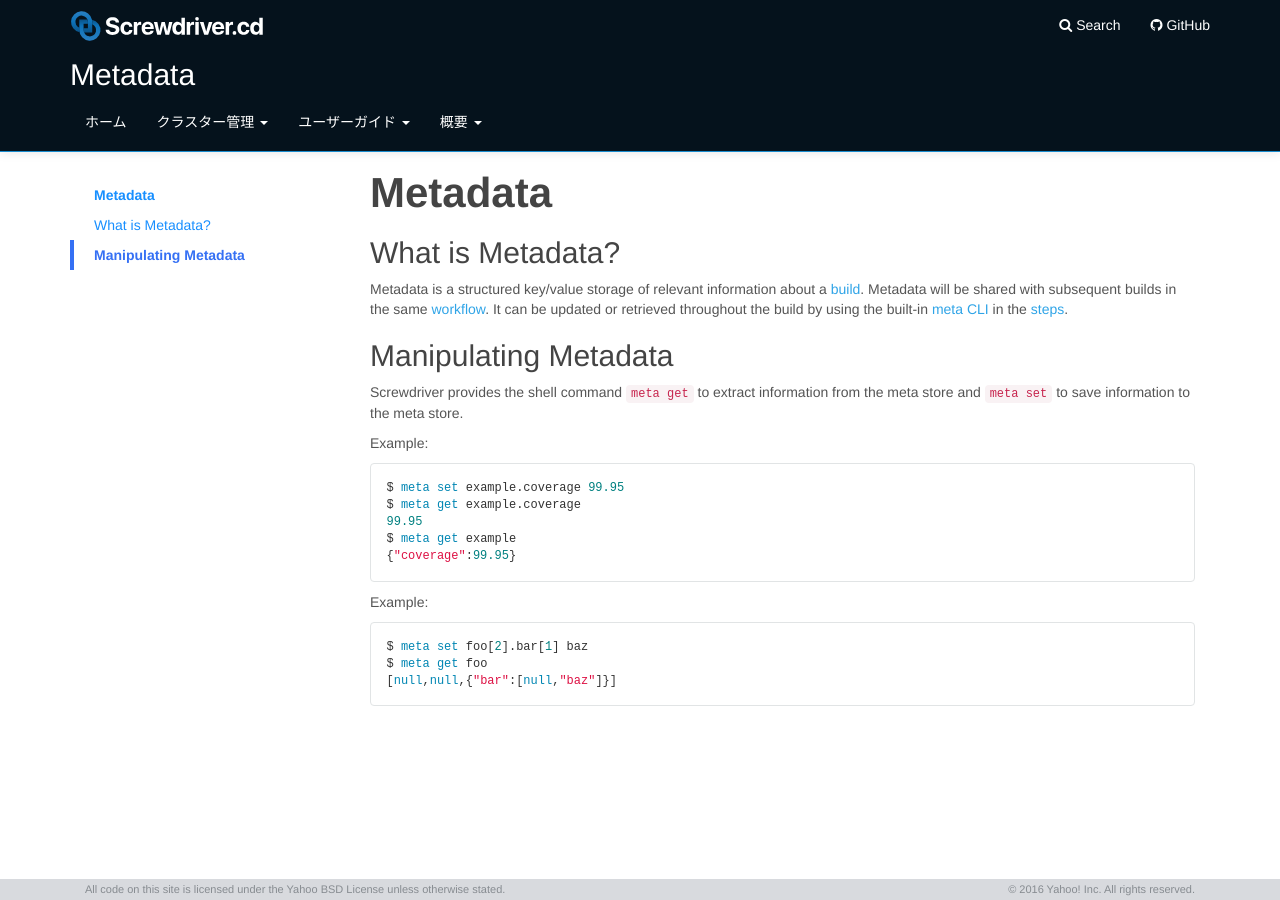
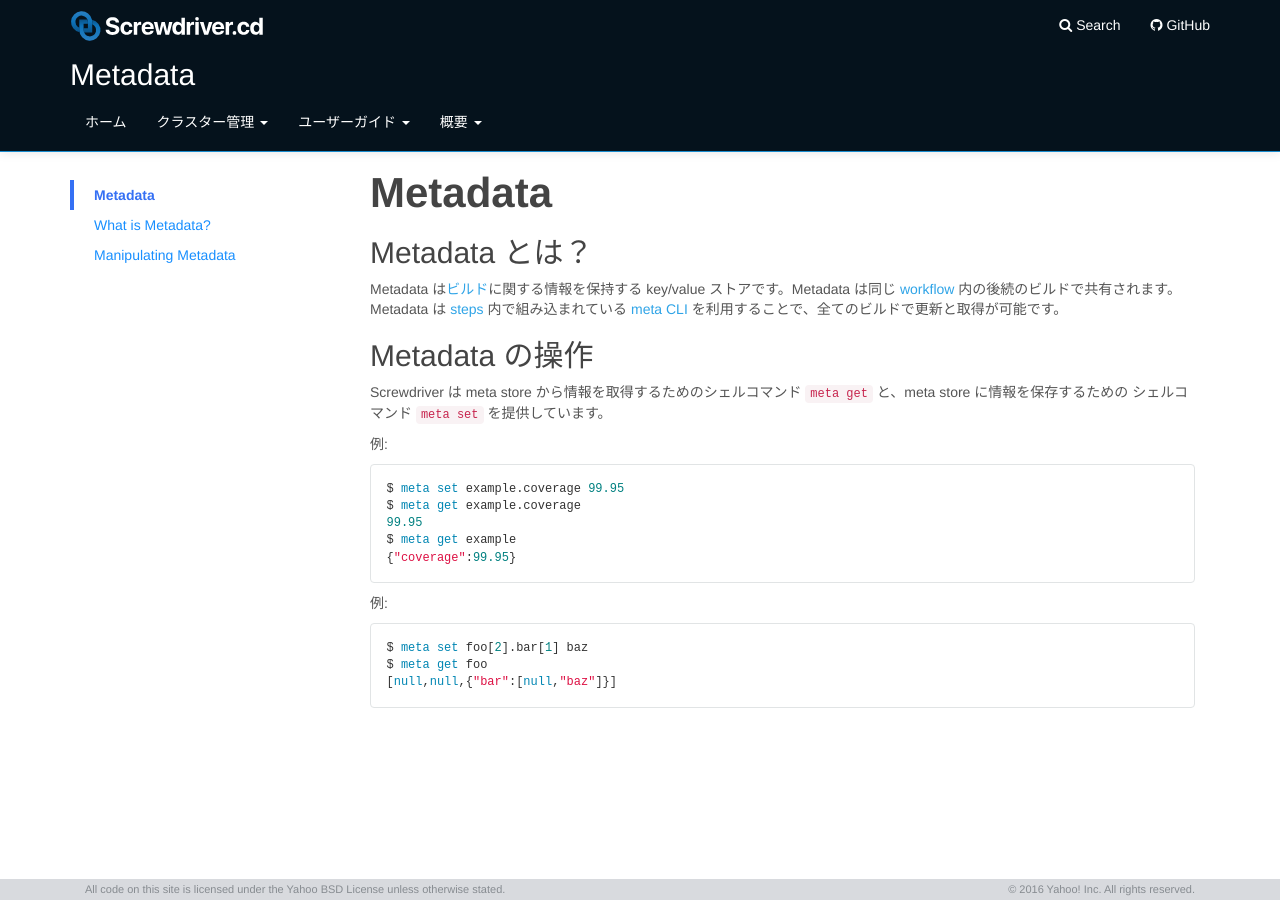
Before and after one commit to screwdriver-cd/guide, a Jekyll site: the page built from docs/ja/user-guide/configuration/metadata.md, in a window 1280 px wide. Built offline with Jekyll 4.4.1, drawn with Linux system fonts in a browser that asks for light colours.

Commit message:
Translate metadata.md via GitLocalize

````diff
--- a/docs/ja/user-guide/configuration/metadata.md
+++ b/docs/ja/user-guide/configuration/metadata.md
@@ -4,24 +4,26 @@ title: Metadata
 category: User Guide
 menu: menu_ja
 toc:
-    - title: Metadata
-      url: "#metadata"
-    - title: What is Metadata?
-      url: "#what-is-metadata"
-    - title: Manipulating Metadata
-      url: "#manipulating-metadata"
+- title: Metadata
+  url: "#metadata"
+- title: What is Metadata?
+  url: "#what-is-metadata"
+- title: Manipulating Metadata
+  url: "#manipulating-metadata"
 ---
+
 # Metadata
 
-## What is Metadata?
+## Metadata とは？
 
-Metadata is a structured key/value storage of relevant information about a [build](../../about/appendix/domain#build). Metadata will be shared with subsequent builds in the same [workflow](../../about/appendix/domain#workflow). It can be updated or retrieved throughout the build by using the built-in [meta CLI](https://github.com/screwdriver-cd/meta-cli) in the [steps](../../about/appendix/domain#step).
+Metadata は[ビルド](../../about/appendix/domain#build)に関する情報を保持する key/value ストアです。Metadata は同じ [workflow](../../about/appendix/domain#workflow) 内の後続のビルドで共有されます。Metadata は [steps](https://github.com/screwdriver-cd/meta-cli) 内で組み込まれている [meta CLI](../../about/appendix/domain#step) を利用することで、全てのビルドで更新と取得が可能です。
 
-## Manipulating Metadata
+## Metadata の操作
 
-Screwdriver provides the shell command `meta get` to extract information from the meta store and `meta set` to save information to the meta store.
+Screwdriver は meta store から情報を取得するためのシェルコマンド `meta get` と、meta store に情報を保存するための シェルコマンド `meta set` を提供しています。
 
-Example:
+例:
+
 ```bash
 $ meta set example.coverage 99.95
 $ meta get example.coverage
@@ -30,7 +32,8 @@ $ meta get example
 {"coverage":99.95}
 ```
 
-Example:
+例:
+
 ```bash
 $ meta set foo[2].bar[1] baz
 $ meta get foo
````
